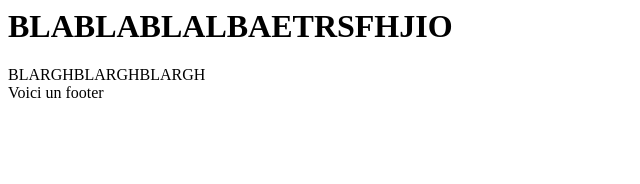
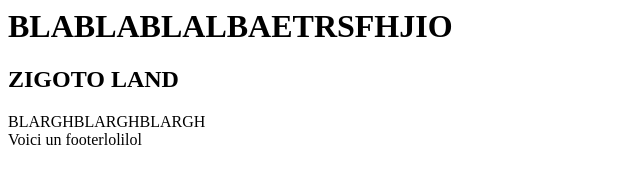
Before and after one commit to Breenoux/Tests-Git, a plain HTML site: page index.html in a window 1280 px wide. Shown: the whole page, without its empty margins (0-640 px from the left). Drawn offline with Linux system fonts and the light colour scheme.

Commit message:
titre h2 prout

```diff
--- a/index.html
+++ b/index.html
@@ -5,12 +5,14 @@
 	<body>
 		<h1>BLABLABLALBAETRSFHJIO</h1>
 
+		<h2> ZIGOTO LAND </h2>
+
 		<div class="test">
 		BLARGHBLARGHBLARGH
 		</div>
 
 		<footer>
-			Voici un footer
+			Voici un footerlolilol
 		</footer>
 
 	</body>
```
